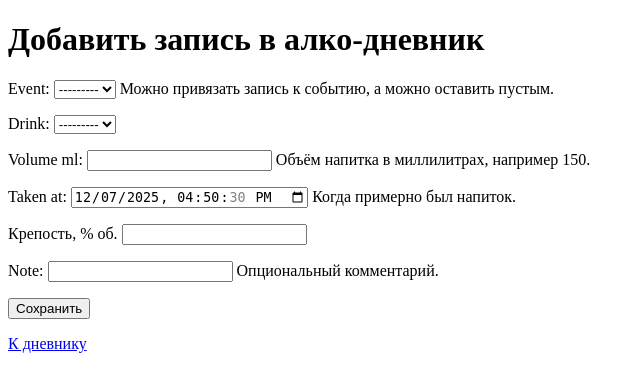
After one commit to va1holl/Alechemy, a Django app: page /diary/add/ in a window 1280 px wide. The commit adds this page. Shown: the top 392 px of the page, without its empty margins (0-641 px from the left). Run offline with Django 5.2, Linux system fonts and the light colour scheme; the visitor is signed in with stand-in values (Sample User, id 1); data that the repository does not hold is empty.

Commit message:
added alcohol diary

```diff
--- a/events/forms.py
+++ b/events/forms.py
@@ -1,5 +1,5 @@
 from django import forms
-from .models import Event, Drink, Dish
+from .models import Event, Drink, Dish, AlcoholLog
 
 
 class ScenarioDrinkForm(forms.Form):
@@ -82,3 +82,12 @@ class EventUpdateForm(forms.ModelForm):
             self.fields["dish"].queryset = Dish.objects.filter(drinks=drink).order_by("name")
         else:
             self.fields["dish"].queryset = Dish.objects.all().order_by("name")
+
+
+class AlcoholLogForm(forms.ModelForm):
+    class Meta:
+        model = AlcoholLog
+        fields = ["event", "drink", "volume_ml", "taken_at", "abv", "note"]
+        widgets = {
+            "taken_at": forms.DateTimeInput(attrs={"type": "datetime-local"}),
+        }
--- a/events/models.py
+++ b/events/models.py
@@ -1,3 +1,6 @@
+from decimal import Decimal
+from django.utils import timezone
+
 from django.conf import settings
 from django.db import models
 
@@ -148,3 +151,150 @@ class Event(models.Model):
 
     class Meta:
         ordering = ["-date", "-created_at"]
+
+
+class AlcoholLog(models.Model):
+    """
+    Запись в алко-дневник:
+    - что выпил,
+    - сколько,
+    - когда,
+    - примерная оценка BAC.
+    Всё очень грубо и только для ориентировочного отображения в приложении.
+    """
+
+    user = models.ForeignKey(
+        settings.AUTH_USER_MODEL,
+        on_delete=models.CASCADE,
+        related_name="alcohol_logs",
+    )
+    event = models.ForeignKey(
+        Event,
+        on_delete=models.SET_NULL,
+        null=True,
+        blank=True,
+        related_name="alcohol_logs",
+        help_text="Можно привязать запись к событию, а можно оставить пустым.",
+    )
+    drink = models.ForeignKey(
+        Drink,
+        on_delete=models.SET_NULL,
+        null=True,
+        blank=True,
+        related_name="alcohol_logs",
+    )
+
+    taken_at = models.DateTimeField(
+        default=timezone.now,
+        help_text="Когда примерно был напиток.",
+    )
+    volume_ml = models.PositiveIntegerField(
+        help_text="Объём напитка в миллилитрах, например 150.",
+    )
+
+    # Если не указать, берём abv из Drink
+    abv = models.DecimalField(
+        "Крепость, % об.",
+        max_digits=4,
+        decimal_places=1,
+        null=True,
+        blank=True,
+    )
+
+    bac_estimate = models.DecimalField(
+        "Оценка BAC, ‰",
+        max_digits=5,
+        decimal_places=3,
+        null=True,
+        blank=True,
+        help_text="Очень грубая оценка по одной порции, только для справки.",
+    )
+
+    note = models.CharField(
+        max_length=255,
+        blank=True,
+        help_text="Опциональный комментарий.",
+    )
+
+    created_at = models.DateTimeField(auto_now_add=True)
+
+    class Meta:
+        ordering = ["-taken_at", "-created_at"]
+
+    def __str__(self) -> str:
+        base = self.drink.name if self.drink else "Напиток"
+        return f"{base} {self.volume_ml} мл @ {self.taken_at:%Y-%m-%d %H:%M}"
+
+    # === расчёт BAC ===
+
+    def _get_weight_and_sex(self):
+        """
+        Пытаемся аккуратно вытащить вес/пол из профиля.
+        Поля могут называться по-разному — тут максимально мягко.
+        """
+        profile = getattr(self.user, "profile", None)
+        if not profile:
+            return None, None
+
+        weight = (
+            getattr(profile, "weight_kg", None)
+            or getattr(profile, "weight", None)
+        )
+        sex = getattr(profile, "sex", None) or getattr(profile, "gender", None)
+
+        return weight, sex
+
+    def calculate_bac(self) -> Decimal | None:
+        """
+        Очень приблизительная оценка BAC для одной порции.
+        Никаких мед. выводов, просто цифра в интерфейсе.
+        """
+        if not self.volume_ml:
+            return None
+
+        # крепость
+        abv = self.abv
+        if abv is None and self.drink and self.drink.abv is not None:
+            abv = self.drink.abv
+
+        if abv is None:
+            return None
+
+        weight_kg, sex = self._get_weight_and_sex()
+
+        if not weight_kg:
+            # без веса пользователя считать нечего
+            return None
+
+        try:
+            weight_kg = float(weight_kg)
+        except (TypeError, ValueError):
+            return None
+
+        if weight_kg <= 0:
+            return None
+
+        # коэффициент распределения (Widmark r)
+        sex_str = (str(sex) or "").lower()
+        if sex_str in ("m", "male", "man", "ч", "м"):
+            r = 0.68
+        elif sex_str in ("f", "female", "woman", "ж"):
+            r = 0.55
+        else:
+            r = 0.6  # усреднённое
+
+        # объём чистого спирта в граммах
+        # 1 мл напитка * (abv/100) * 0.789 (плотность этанола)
+        pure_alcohol_g = float(self.volume_ml) * float(abv) / 100.0 * 0.789
+
+        # Widmark: BAC (г/дл) ≈ A / (r * weight_kg * 10)
+        bac = pure_alcohol_g / (r * weight_kg * 10.0)
+
+        # переводим в промилле (‰): 0.08 -> 0.8‰
+        bac_promille = bac * 10.0
+
+        return Decimal(str(round(bac_promille, 3)))
+
+    def save(self, *args, **kwargs):
+        self.bac_estimate = self.calculate_bac()
+        super().save(*args, **kwargs)
--- a/events/urls.py
+++ b/events/urls.py
@@ -4,15 +4,24 @@ from . import views
 app_name = "events"
 
 urlpatterns = [
+    # сценарии
     path("scenarios/", views.scenario_list, name="scenario_list"),
     path("scenarios/<slug:slug>/favorite/", views.toggle_favorite_scenario, name="toggle_favorite"),
     path("scenarios/<slug:slug>/", views.scenario_detail, name="scenario_detail"),
     path("scenarios/<slug:slug>/create-event/", views.event_create_from_scenario, name="event_create_from_scenario"),
 
+    # события
     path("events/", views.event_list, name="event_list"),
     path("events/<int:pk>/", views.event_detail, name="event_detail"),
     path("events/<int:pk>/edit/", views.event_edit, name="event_edit"),
     path("events/<int:pk>/delete/", views.event_delete, name="event_delete"),
+
+    # алко-дневник
+    path("diary/", views.diary_list, name="diary_list"),
+    path("diary/add/", views.diary_add, name="diary_add"),
+    path("events/<int:event_pk>/diary/add/", views.diary_add, name="diary_add_for_event"),
+
+    # ajax-рекомендации
     path(
         "events/recommendations-preview/",
         views.event_recommendations_preview,
--- a/events/views.py
+++ b/events/views.py
@@ -1,8 +1,13 @@
 from django.contrib.auth.decorators import login_required
 from django.shortcuts import render, get_object_or_404, redirect
 
-from .models import Scenario, Event, Dish, Drink
-from .forms import ScenarioDrinkForm, EventCreateFromScenarioForm, EventUpdateForm
+from .models import Scenario, Event, Dish, Drink, AlcoholLog
+from .forms import (
+    ScenarioDrinkForm,
+    EventCreateFromScenarioForm,
+    EventUpdateForm,
+    AlcoholLogForm,
+)
 
 import math
 from django.http import JsonResponse
@@ -383,3 +388,53 @@ def event_recommendations_preview(request):
         intensity=intensity,
     )
     return JsonResponse(rec)
+
+
+@login_required
+def diary_list(request):
+    """
+    Список записей алко-дневника текущего пользователя.
+    """
+    logs = (
+        AlcoholLog.objects
+        .filter(user=request.user)
+        .select_related("event", "drink")
+        .order_by("-taken_at", "-created_at")
+    )
+    return render(
+        request,
+        "events/diary_list.html",
+        {"logs": logs},
+    )
+
+
+@login_required
+def diary_add(request, event_pk=None):
+    """
+    Добавление записи в дневник.
+    Если передан event_pk — пробуем привязать запись к событию.
+    """
+    event = None
+    if event_pk is not None:
+        event = get_object_or_404(Event, pk=event_pk, user=request.user)
+
+    if request.method == "POST":
+        form = AlcoholLogForm(request.POST)
+        if form.is_valid():
+            log = form.save(commit=False)
+            log.user = request.user
+            if event and not log.event:
+                log.event = event
+            log.save()
+            return redirect("events:diary_list")
+    else:
+        initial = {}
+        if event is not None:
+            initial["event"] = event
+        form = AlcoholLogForm(initial=initial)
+
+    return render(
+        request,
+        "events/diary_add.html",
+        {"form": form, "event": event},
+    )
--- /dev/null
+++ b/templates/events/diary_add.html
@@ -0,0 +1,22 @@
+<!doctype html>
+<html lang="ru">
+  <head>
+    <meta charset="utf-8">
+    <title>Добавить запись в алко-дневник</title>
+  </head>
+  <body>
+    <h1>Добавить запись в алко-дневник</h1>
+
+    {% if event %}
+      <p>Событие: {{ event.scenario.name }} — {{ event.date }}</p>
+    {% endif %}
+
+    <form method="post">
+      {% csrf_token %}
+      {{ form.as_p }}
+      <button type="submit">Сохранить</button>
+    </form>
+
+    <p><a href="{% url 'events:diary_list' %}">К дневнику</a></p>
+  </body>
+</html>
--- a/templates/events/event_detail.html
+++ b/templates/events/event_detail.html
@@ -70,6 +70,12 @@
       <a href="{% url 'events:event_edit' event.pk %}">Редактировать</a>
     </p>
 
+    <p>
+      <a href="{% url 'events:diary_add_for_event' event.pk %}">
+        Добавить в алко-дневник
+      </a>
+    </p>
+
     <form method="post" action="{% url 'events:event_delete' event.pk %}">
       {% csrf_token %}
       <button type="submit">Удалить событие</button>
```
Also changed, not shown: templates/events/diary_list.html (added, +72 -0 lines).
